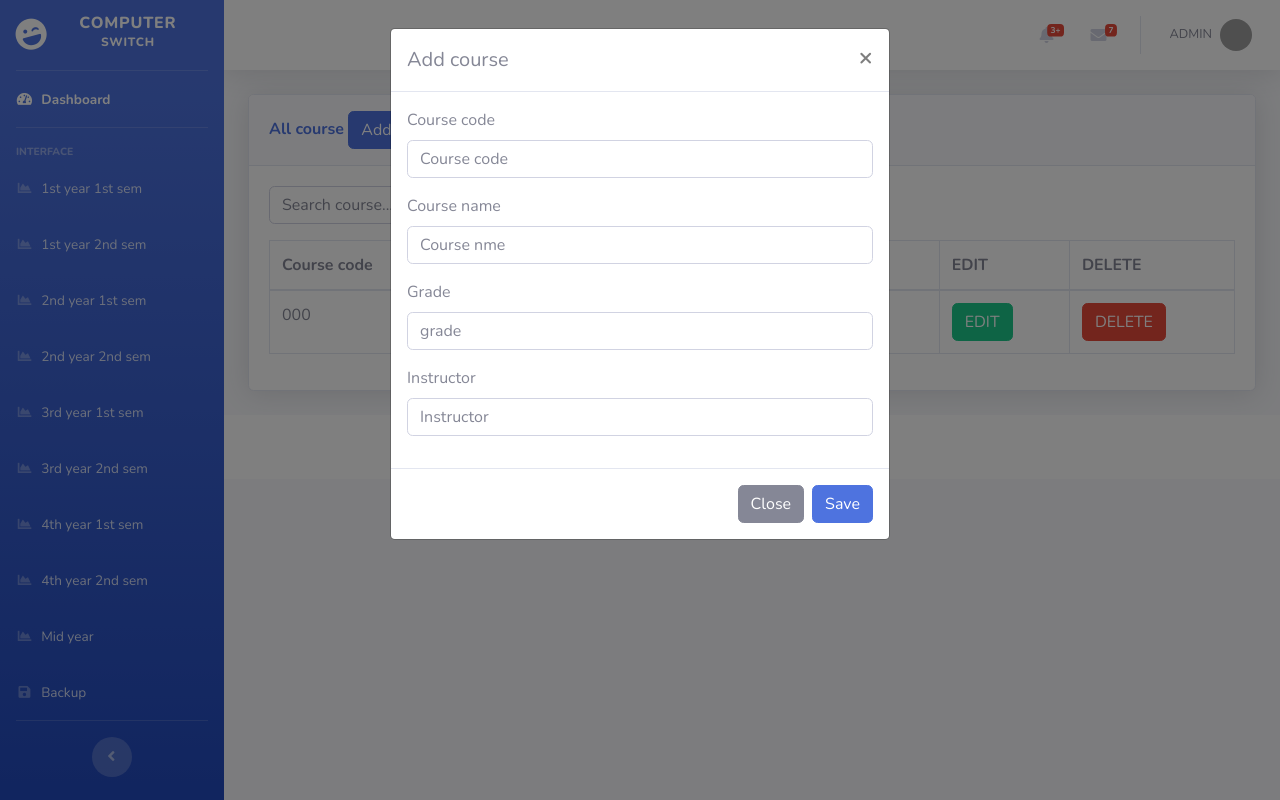
After one commit to uhrzel/CompSwitch-Admin-Panel, a PHP site: page /register4thc1stsem.php in a window 1280 px wide, after a click on "Add course detailss". The commit adds this page. Run offline with PHP 8.4, Linux system fonts and the light colour scheme; tables that the repository leaves empty or names only in its code hold one stand-in row (values such as "Sample post"); grey boxes are pictures that could not be loaded.

Commit message:
remove unecessary and done 4th year 1st sem

```diff
--- a/includes/navbar.php
+++ b/includes/navbar.php
@@ -58,7 +58,7 @@
          <span>3rd year 2nd sem</span></a>
      </li>
      <li class="nav-item">
-       <a class="nav-link" href="register.php">
+       <a class="nav-link" href="register4thc1stsem.php">
          <i class="fas fa-fw fa-chart-area"></i>
          <span>4th year 1st sem</span></a>
      </li>
@@ -110,16 +110,7 @@
          </button>
 
          <!-- Topbar Search -->
-         <form class="d-none d-sm-inline-block form-inline mr-auto ml-md-3 my-2 my-md-0 mw-100 navbar-search">
-           <div class="input-group">
-             <input type="text" class="form-control bg-light border-0 small" placeholder="Search for..." aria-label="Search" aria-describedby="basic-addon2">
-             <div class="input-group-append">
-               <button class="btn btn-primary" type="button">
-                 <i class="fas fa-search fa-sm"></i>
-               </button>
-             </div>
-           </div>
-         </form>
+
 
 
          <!-- Topbar Navbar -->
--- /dev/null
+++ b/register4thc1stsem.php
@@ -0,0 +1,232 @@
+<?php
+include('includes/header.php');
+include('includes/navbar.php');
+include('config.php');
+
+$query = "SELECT * FROM 4th_year_1st_semester";
+$query_run = $connection->query($query); // Using PDO query method
+
+?>
+<div class="modal fade" id="addadminprofile" tabindex="-1" role="dialog" aria-labelledby="exampleModalLabel" aria-hidden="true">
+    <div class="modal-dialog" role="document">
+        <div class="modal-content">
+            <div class="modal-header">
+                <h5 class="modal-title" id="exampleModalLabel">Add course</h5>
+                <button type="button" class="close" data-dismiss="modal" aria-label="Close">
+                    <span aria-hidden="true">&times;</span>
+                </button>
+            </div>
+            <form action="registered_course4thc1stsem.php" method="POST">
+
+                <div class="modal-body">
+
+                    <div class="form-group">
+                        <label>Course code</label>
+                        <input type="text" name="coursecode" class="form-control" placeholder="Course code">
+                    </div>
+                    <div class="form-group">
+                        <label>Course name</label>
+                        <input type="text" name="coursename" class="form-control" placeholder="Course nme">
+                    </div>
+                    <div class="form-group">
+                        <label>Grade</label>
+                        <input type="text" name="grade" class="form-control" placeholder="grade">
+                    </div>
+                    <div class="form-group">
+                        <label>Instructor</label>
+                        <input type="text" name="instructor" class="form-control" placeholder="Instructor">
+                    </div>
+
+                </div>
+                <div class="modal-footer">
+                    <button type="button" class="btn btn-secondary" data-dismiss="modal">Close</button>
+                    <button type="submit" name="registerbtn" class="btn btn-primary">Save</button>
+                </div>
+            </form>
+        </div>
+    </div>
+</div>
+
+<div class="container-fluid">
+
+    <div class="card shadow mb-4">
+        <div class="card-header py-3">
+            <h6 class="m-0 font-weight-bold text-primary">All course
+                <button type="button" class="btn btn-primary" data-toggle="modal" data-target="#addadminprofile">
+                    Add course detailss
+                </button>
+            </h6>
+        </div>
+
+        <div class="card-body">
+            <div class="input-group mb-3">
+                <input type="text" class="form-control" placeholder="Search course..." aria-label="Search course" aria-describedby="button-addon2" id="searchInput" style="max-width: 250px;">
+                <div class="input-group-append">
+                    <button class="btn btn-primary" type="button" id="button-addon2">Search</button>
+                </div>
+            </div>
+            <div class="table-responsive">
+                <table class="table table-bordered" id="dataTable" width="100%" cellspacing="0">
+                    <thead>
+                        <tr>
+                            <th>Course code </th>
+                            <th>Course name</th>
+                            <th>Grade</th>
+                            <th>Instructor</th>
+                            <th>EDIT </th>
+                            <th>DELETE </th>
+                        </tr>
+                    </thead>
+                    <tbody id="courseTableBody">
+                        <?php
+                        $query = "SELECT * FROM 4th_year_1st_semester";
+                        $query_run = $connection->query($query); // Using PDO query method
+
+                        if ($query_run) {
+                            while ($row = $query_run->fetch(PDO::FETCH_ASSOC)) {
+                        ?>
+                                <tr>
+                                    <td class="course-code"><?php echo $row['course_code']; ?></td>
+                                    <td class="course-name"><?php echo $row['course_name']; ?></td>
+                                    <td class="grade"><?php echo $row['grade']; ?></td>
+                                    <td class="instructor"><?php echo $row['instructor']; ?></td>
+
+                                    <td>
+                                        <button type="button" class="btn btn-success edit-btn" data-toggle="modal" data-target="#editButton<?php echo $row['id']; ?>" data-id="<?php echo $row['id']; ?>" data-id-number="<?php echo $row['course_code']; ?>" data-lastname="<?php echo $row['course_name']; ?>" data-firstname="<?php echo $row['grade']; ?>" data-gender="<?php echo $row['instructor']; ?>">
+                                            EDIT
+                                        </button>
+                                    </td>
+                                    <td>
+                                        <button type="button" class="btn btn-danger delete-btn" data-toggle="modal" data-target="#deleteModal<?php echo $row['id']; ?>">
+                                            DELETE
+                                        </button>
+                                    </td>
+                                </tr>
+                                <div class="modal fade" id="deleteModal<?php echo $row['id']; ?>" tabindex="-1" role="dialog" aria-labelledby="deleteModalLabel" aria-hidden="true">
+                                    <div class="modal-dialog" role="document">
+                                        <div class="modal-content">
+                                            <div class="modal-header">
+                                                <h5 class="modal-title" id="deleteModalLabel">Delete Student Data</h5>
+                                                <button type="button" class="close" data-dismiss="modal" aria-label="Close">
+                                                    <span aria-hidden="true">&times;</span>
+                                                </button>
+                                            </div>
+                                            <div class="modal-body">
+                                                Are you sure you want to delete this student?
+                                            </div>
+                                            <div class="modal-footer">
+                                                <button type="button" class="btn btn-secondary" data-dismiss="modal">Cancel</button>
+                                                <button type="button" class="btn btn-danger confirm-delete" data-student-id="<?php echo $row['id']; ?>">Delete</button>
+                                            </div>
+                                        </div>
+                                    </div>
+                                </div>
+                                <div class=" modal fade" id="editButton<?php echo $row['id']; ?>" tabindex="-1" role="dialog" aria-labelledby="editModalLabel" aria-hidden="true">
+                                    <div class="modal-dialog" role="document">
+                                        <div class="modal-content">
+                                            <div class="modal-header">
+                                                <h5 class="modal-title" id="editModalLabel">Edit Course Details</h5>
+                                                <button type="button" class="close" data-dismiss="modal" aria-label="Close">
+                                                    <span aria-hidden="true">&times;</span>
+                                                </button>
+                                            </div>
+                                            <form action="edit_course4thc1stsem.php" method="post">
+                                                <div class="modal-body">
+
+                                                    <div class="form-group">
+                                                        <label>Course code</label>
+                                                        <input type="text" name="course_code" class="form-control" value="<?php echo $row['course_code']; ?>">
+                                                    </div>
+                                                    <div class="form-group">
+                                                        <label>Course name</label>
+                                                        <input type="text" name="course_name" class="form-control" value="<?php echo $row['course_name']; ?>">
+                                                    </div>
+                                                    <div class="form-group">
+                                                        <label>Grade</label>
+                                                        <input type="text" name="grade" class="form-control" value="<?php echo $row['grade']; ?>">
+                                                    </div>
+
+                                                    <div class="form-group">
+                                                        <label>Instructor</label>
+                                                        <input type="text" name="instructor" class="form-control" value="<?php echo $row['instructor']; ?>">
+                                                    </div>
+
+                                                    <div class="modal-footer">
+                                                        <input type="hidden" id="edit_id" name="edit_id" value="<?php echo $row['id']; ?>">
+                                                        <button type="button" class="btn btn-secondary" data-dismiss="modal">Close</button>
+                                                        <button type="submit" name="edit_btn" class="btn btn-primary">Save</button>
+                                                    </div>
+                                            </form>
+                                        </div>
+                                    </div>
+                                </div>
+
+
+                        <?php
+                            }
+                        } else {
+                            echo "Error in query: " . $connection->errorInfo()[2];
+                        }
+                        ?>
+                    </tbody>
+                </table>
+            </div>
+        </div>
+    </div>
+</div>
+<script src="https://code.jquery.com/jquery-3.6.4.min.js"></script>
+<script>
+    document.getElementById('searchInput').addEventListener('input', function() {
+        const searchTerm = this.value.toLowerCase();
+        const tableRows = document.querySelectorAll('#courseTableBody tr');
+
+        tableRows.forEach(row => {
+            /*  const userId = row.querySelector('.user-id').textContent.toLowerCase(); */
+            const courseCode = row.querySelector('.course-code').textContent.toLowerCase();
+            const courseName = row.querySelector('.course-name').textContent.toLowerCase();
+            const grade = row.querySelector('.grade').textContent.toLowerCase();
+            const instructor = row.querySelector('.instructor').textContent.toLowerCase();
+
+            if ( /* userId.includes(searchTerm) || */ courseCode.includes(searchTerm) || courseName.includes(searchTerm) || grade.includes(searchTerm) || instructor.includes(searchTerm)) {
+                row.style.display = '';
+            } else {
+                row.style.display = 'none';
+            }
+        });
+    });
+    $(document).ready(function() {
+        // Handle confirmation modal
+        $('.delete-btn').click(function() {
+            var studentId = $(this).data('id');
+            $('.confirm-delete').attr('data-student-id', studentId);
+        });
+
+        // Handle delete confirmation
+        $('.confirm-delete').click(function() {
+            var studentId = $(this).data('student-id');
+            $.ajax({
+                url: 'delete_course4thc1stsem.php',
+                type: 'POST',
+                data: {
+                    delete_btn: true,
+                    delete_id: studentId
+                },
+                success: function() {
+                    // Reload the page or update the table using JavaScript
+                    location.reload(); // Reloads the current page
+                },
+                error: function(error) {
+                    console.log('Error:', error);
+                    // Handle error as needed
+                }
+            });
+        });
+    });
+</script>
+
+
+
+<?php
+include('includes/scripts.php');
+include('includes/footer.php');
+?>
```
Also changed, not shown: delete_course4thc1stsem.php (added, +24 -0 lines), edit_course4thc1stsem.php (added, +21 -0 lines), registered_course4thc1stsem.php (added, +31 -0 lines).
